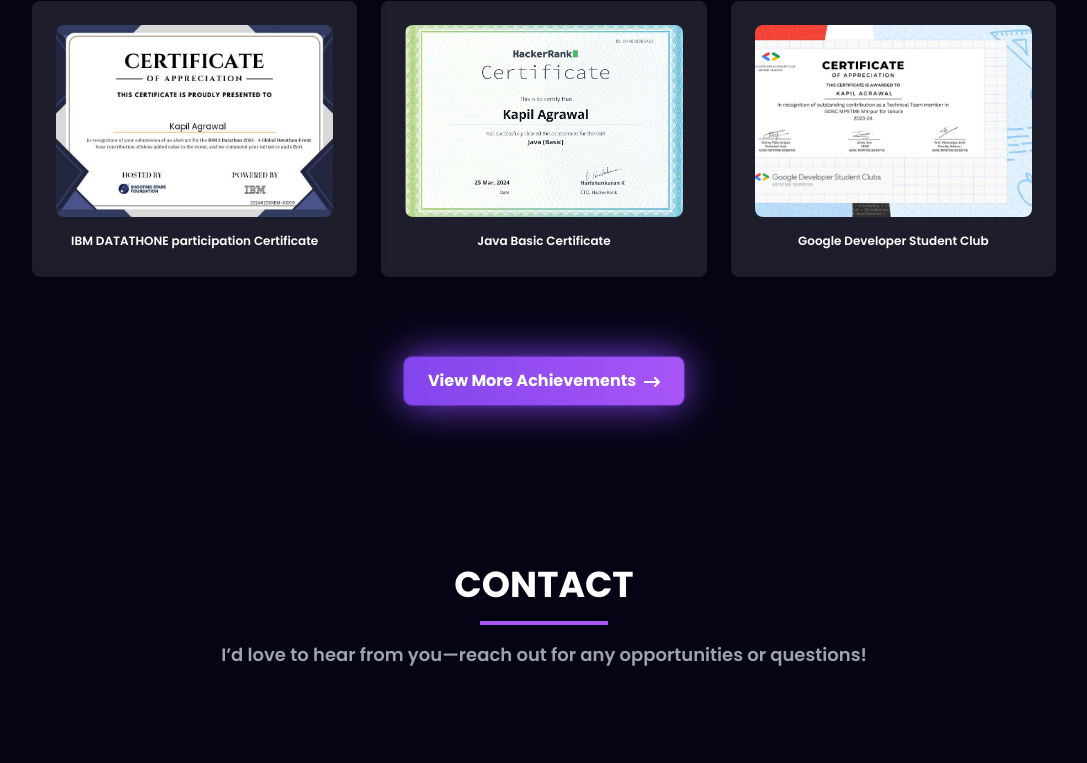
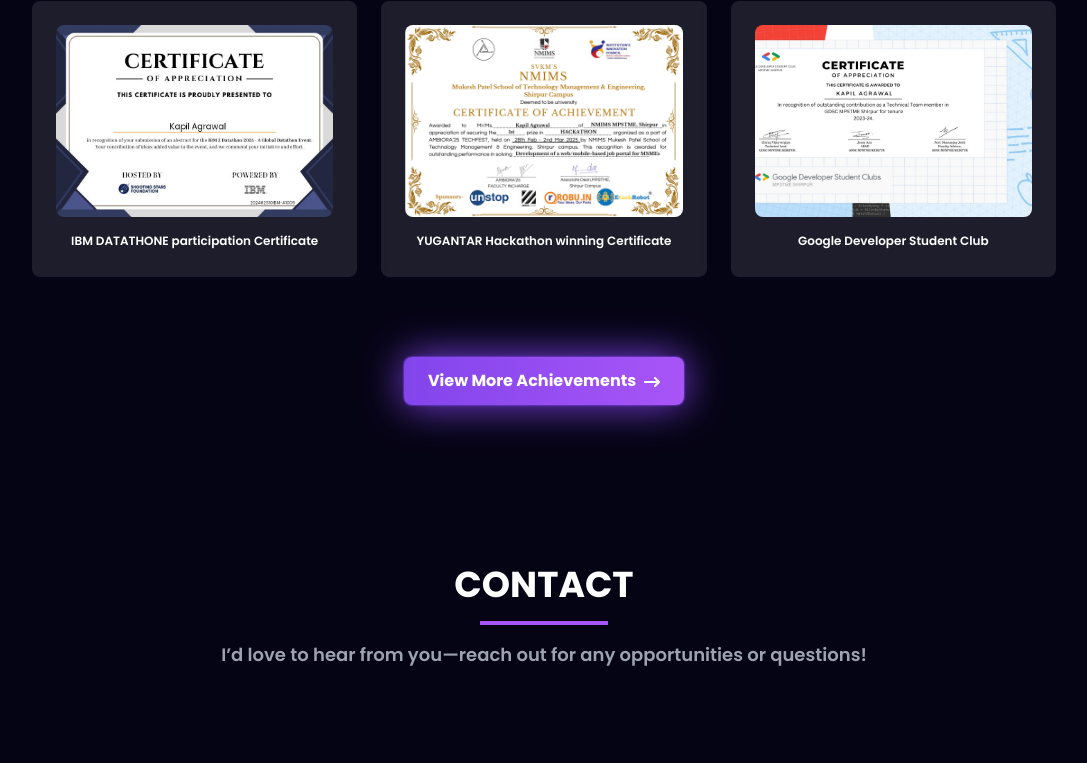
Before and after one commit to KapilAgrawal2005/Portfolio, a React (Vite) app: page / in a window 1280 px wide. Shown: the part 1683-2446 px from the top of the page, without its empty margins (96-1183 px from the left). Built offline with nearby package versions, Linux system fonts and the light colour scheme.

Commit message:
Added the projects and achievements on the home page

```diff
--- a/src/components/AchievementsAndProjects.jsx
+++ b/src/components/AchievementsAndProjects.jsx
@@ -2,10 +2,10 @@
 import { FaArrowRightLong } from "react-icons/fa6";
 import GDSC from "../assets/images/GDSC.jpg";
 import IBM from "../assets/images/IBM.png";
-import Java from "../assets/images/Java.png";
+import yugantar from "../assets/images/yugantar.png";
 import HireWay from "../assets/images/Hireway.png";
 import Portfolio from "../assets/images/Portfolio.png";
-import UAS from "../assets/images/UAS.png";
+import lms from "../assets/images/lms.png";
 const AchievementCard = ({ title, description, imageUrl }) => (
   <div className="bg-white/10 backdrop-blur-sm rounded-lg p-6 hover:scale-105 transition-transform duration-300">
     <div className="flex flex-col items-center text-center gap-4">
@@ -61,8 +61,8 @@
       imageUrl: IBM,
     },
     {
-      title: "Java Basic Certificate ",
-      imageUrl: Java,
+      title: "YUGANTAR Hackathon winning Certificate",
+      imageUrl: yugantar,
     },
     {
       title: "Google Developer Student Club",
@@ -72,6 +72,11 @@
 
   const projects = [
     {
+      title: "Library Management System",
+      imageUrl: lms,
+      link: "https://github.com/KapilAgrawal2005/Library-Management-System",
+    },
+    {
       title: "HireWay - A Job Portal",
       imageUrl: HireWay,
       link: "https://hireway.vercel.app/",
@@ -80,11 +85,6 @@
       title: "Personal Portfolio",
       imageUrl: Portfolio,
       link: "https://kapil-agrawal.vercel.app/",
-    },
-    {
-      title: "UAS NMIMS",
-      imageUrl: UAS,
-      link: "https://github.com/KapilAgrawal2005/UAS-NMIMS",
     },
   ];
 
```
